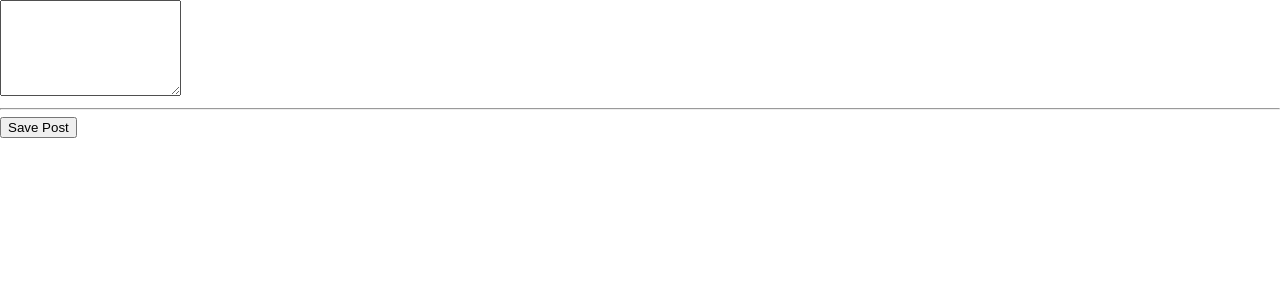
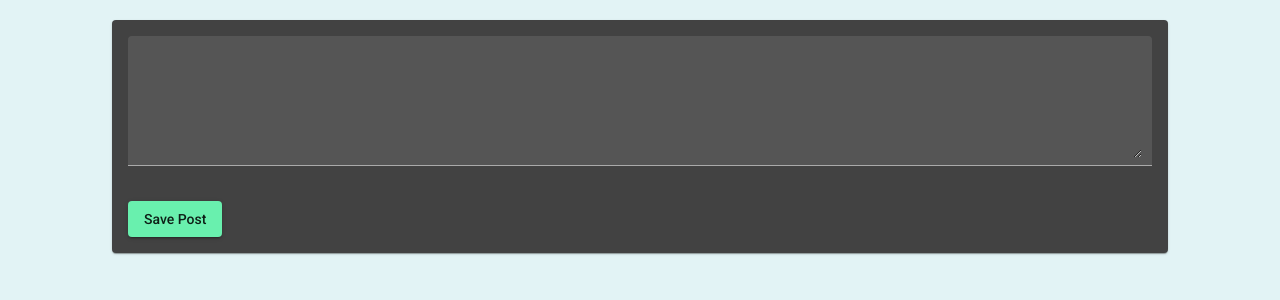
Before and after one commit to donev-stan/MEAN-Stack-App, an Angular app in the folder mean-app/: page / in a window 1280 px wide. Shown: the top 300 px of the page. Built offline with nearby package versions, Linux system fonts and the light colour scheme.

Commit message:
angular material module

```diff
--- a/mean-app/src/app/posts/post-create/post-create.component.css
+++ b/mean-app/src/app/posts/post-create/post-create.component.css
@@ -0,0 +1,12 @@
+mat-card {
+  width: 80%;
+  margin: auto;
+}
+
+mat-form-field {
+  width: 100%;
+}
+
+textarea {
+  width: 100%;
+}
--- a/mean-app/src/app/posts/post-create/post-create.component.html
+++ b/mean-app/src/app/posts/post-create/post-create.component.html
@@ -1,4 +1,12 @@
-<textarea rows="6" [(ngModel)]="postInput"></textarea>
-<hr />
-<button (click)="onSavePost()">Save Post</button>
+<mat-card>
+  <mat-card-content>
+    <mat-form-field appearance="fill">
+      <textarea rows="6" [(ngModel)]="postInput" matInput></textarea>
+    </mat-form-field>
+  </mat-card-content>
+
+  <button mat-raised-button color="accent" (click)="onSavePost()">
+    Save Post
+  </button>
+</mat-card>
 <p>{{ newPost }}</p>
--- a/mean-app/src/styles.scss
+++ b/mean-app/src/styles.scss
@@ -1,4 +1,11 @@
 /* You can add global styles to this file, and also import other style files */
 
-html, body { height: 100%; }
-body { margin: 0; font-family: Roboto, "Helvetica Neue", sans-serif; }
+html,
+body {
+  height: 100%;
+}
+body {
+  margin: 20px 0;
+  font-family: Roboto, "Helvetica Neue", sans-serif;
+  background-color: #e2f3f5;
+}
```
Also changed, not shown: mean-app/src/app/app.module.ts (+7 -1 lines), mean-app/src/app/shared/material/material.module.ts (added, +13 -0 lines).
